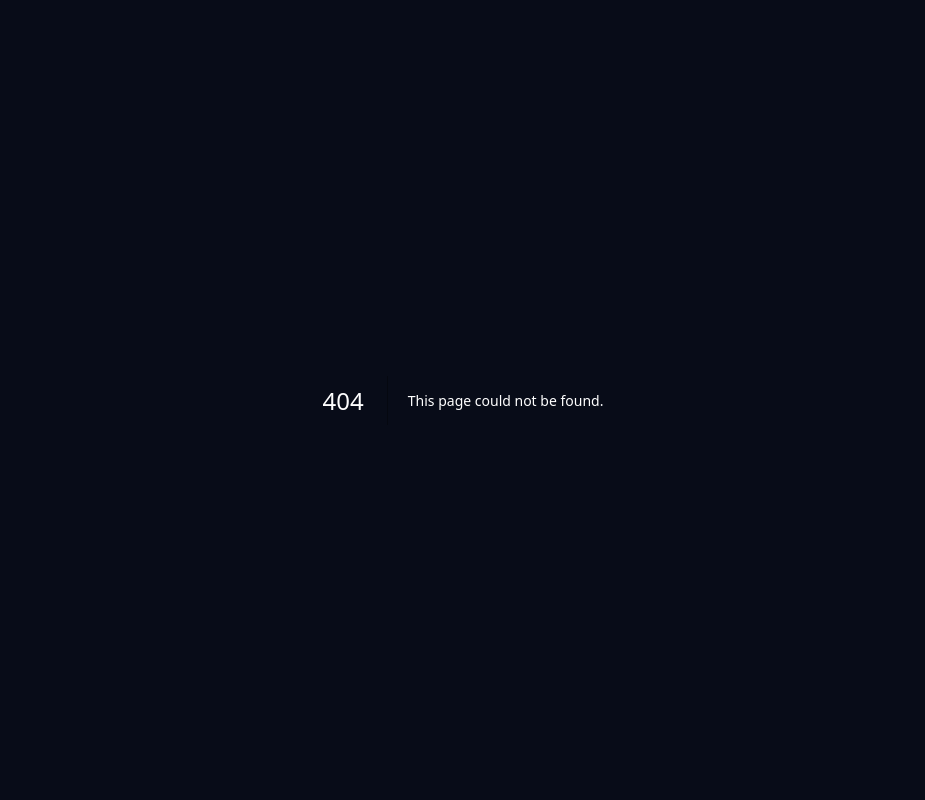
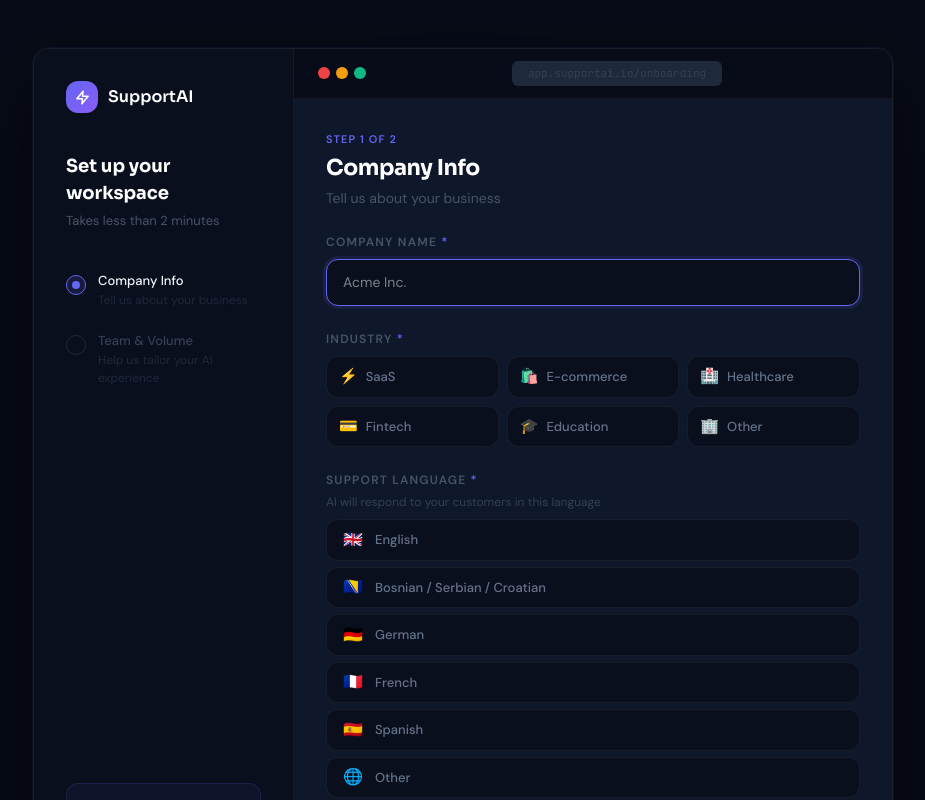
Before and after one commit to lucwii/ai-support, a Next.js app in the folder frontend/: page /auth/onboarding in a window 1280 px wide. Before the commit this address had no page. Shown: the top 800 px of the page, without its empty margins (177-1102 px from the left). Built offline with nearby package versions, Linux system fonts and the light colour scheme; no server answers.

Commit message:
feat: onboarding page added

```diff
--- /dev/null
+++ b/frontend/src/app/auth/onboarding/page.tsx
@@ -0,0 +1,28 @@
+import OnboardingForm from '@/components/auth/onboarding/OnboardingForm'
+
+export default function OnboardingPage() {
+  return (
+    <main
+      className="min-h-screen flex items-center justify-center px-4 py-12"
+      style={{ background: '#080C18' }}
+    >
+      {/* Subtle glow behind the card — same as ProductDemo */}
+      <div
+        className="fixed pointer-events-none"
+        style={{
+          top: '40%',
+          left: '50%',
+          transform: 'translate(-50%, -50%)',
+          width: 700,
+          height: 500,
+          background: 'radial-gradient(ellipse, rgba(99,102,241,0.12) 0%, transparent 65%)',
+          filter: 'blur(60px)',
+        }}
+      />
+
+      <div className="relative z-10 w-full flex justify-center">
+        <OnboardingForm />
+      </div>
+    </main>
+  )
+}
```
